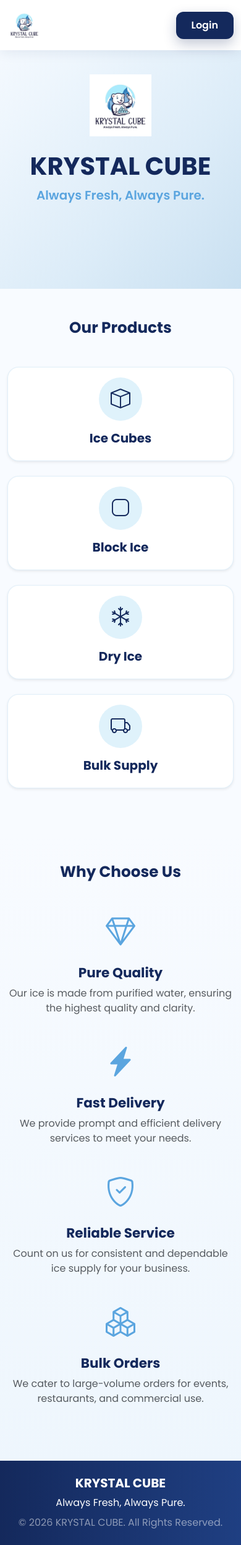
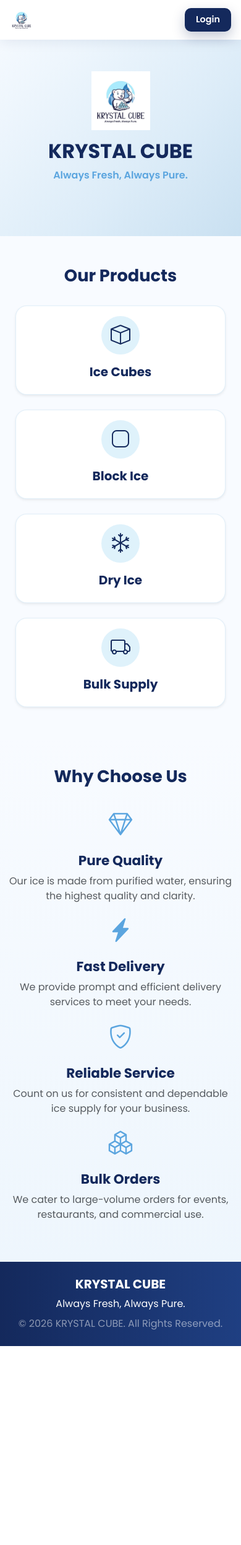
Before and after one commit to Ankita-345/idms-project, a PHP site: page / in a window 390 px wide. Shown: the whole page at 62% size. After the commit the page ends 2172 px from the top, so only its background shows below. Run offline with PHP 8.4, Linux system fonts and the light colour scheme.

Commit message:
for responsive

```diff
--- a/add-order.php
+++ b/add-order.php
@@ -331,15 +331,13 @@ include 'includes/header.php';
     <div class="row">
         <?php include 'includes/sidebar.php'; ?>
 
-        <main class="col-md-9 ms-sm-auto col-lg-10 px-md-4 py-4">
-            <div class="mb-4 border-bottom pb-3">
+<main class="col-12 col-md-9 ms-sm-auto col-lg-10 px-3 px-md-4 py-4">            <div class="mb-4 border-bottom pb-3">
                 <a href="orders.php" class="btn btn-sm btn-secondary mb-2">← Back</a>
                 <h1 class="h2">Create New Order</h1>
             </div>
 
             <div class="row">
-                <div class="col-12 col-lg-8">
-                    <div class="card shadow-sm">
+<div class="col-12 col-lg-8 mx-auto">                    <div class="card shadow-sm">
                         <div class="card-body">
                             <?php if ($error): ?>
                                 <div class="alert alert-danger"><?= htmlspecialchars($error) ?></div>
--- a/assets/css/landing.css
+++ b/assets/css/landing.css
@@ -150,10 +150,9 @@ body {
     font-weight: 700;
 }
 
-.why-choose-us-section .col-md-3:hover .feature-icon {
+.why-choose-us-section .col-12:hover .feature-icon {
     color: #14295c;
 }
-
 /* Footer */
 .footer-section {
     background: linear-gradient(
@@ -191,16 +190,99 @@ body {
 }
 
 /* Responsive */
-@media (max-width: 768px) {
+@media (max-width: 991px) {
     .hero-section {
-        padding: 120px 0;
+        padding: 140px 0 90px;
+    }
+
+    .navbar-logo {
+        height: 45px !important;
     }
 
     .hero-logo {
-        max-width: 100px;
+        max-width: 120px;
     }
 
+    .hero-title,
     .hero-section h1 {
-        font-size: 2.5rem;
+        font-size: 2.8rem;
+        line-height: 1.1;
+    }
+
+    .hero-section .lead {
+        font-size: 1.1rem;
     }
 }
+
+@media (max-width: 576px) {
+    body {
+        overflow-x: hidden;
+    }
+
+    .navbar .container {
+        padding-left: 16px;
+        padding-right: 16px;
+    }
+
+    .navbar-logo {
+        height: 38px !important;
+    }
+
+    .btn-outline-light {
+        padding: 8px 18px;
+        font-size: 0.9rem;
+        border-radius: 10px;
+    }
+
+    .hero-section {
+        padding: 115px 16px 70px;
+    }
+
+    .hero-logo {
+        max-width: 95px;
+        margin-bottom: 1rem !important;
+    }
+
+    .hero-title,
+    .hero-section h1 {
+        font-size: 2rem;
+        line-height: 1.15;
+        word-break: keep-all;
+    }
+
+    .hero-section .lead {
+        font-size: 1rem;
+    }
+
+    .services-section,
+    .why-choose-us-section {
+        padding-top: 3rem !important;
+        padding-bottom: 3rem !important;
+    }
+
+    .services-section h2,
+    .why-choose-us-section h2 {
+        font-size: 1.7rem;
+        margin-bottom: 2rem !important;
+    }
+
+    .services-section .card {
+        max-width: 340px;
+        margin-left: auto;
+        margin-right: auto;
+    }
+
+    .icon-circle {
+        width: 62px;
+        height: 62px;
+    }
+
+    .feature-icon {
+        font-size: 2.4rem;
+    }
+
+    .footer-section {
+        padding-left: 15px;
+        padding-right: 15px;
+    }
+}
--- a/dashboard.php
+++ b/dashboard.php
@@ -13,9 +13,8 @@ include 'includes/header.php';
     <div class="row">
         <?php include 'includes/sidebar.php'; ?>
 
-        <main class="col-md-9 ms-sm-auto col-lg-10 px-md-4 py-4">
-            <div class="d-flex justify-content-between flex-wrap flex-md-nowrap align-items-center pb-2 mb-3 border-bottom">
-                <div>
+<main class="col-12 col-md-9 ms-sm-auto col-lg-10 px-3 px-md-4 py-4">
+<div class="d-flex justify-content-between flex-wrap align-items-center gap-2 pb-2 mb-3 border-bottom">                <div>
                     <h1 class="h2">Dashboard</h1>
                     <p class="text-muted mb-0">Welcome back, <?= htmlspecialchars($_SESSION['full_name']) ?>.</p>
                 </div>
--- a/includes/sidebar.php
+++ b/includes/sidebar.php
@@ -2,8 +2,8 @@
 $role = $_SESSION['role'] ?? 'Client';
 $currentPage = basename($_SERVER['PHP_SELF']);
 ?>
-<nav class="col-md-3 col-lg-2 d-md-block bg-dark sidebar collapse show" id="dashboardSidebar">
-    <div class="sidebar-inner">
+<nav class="col-md-3 col-lg-2 d-md-block bg-dark sidebar collapse" id="dashboardSidebar">
+        <div class="sidebar-inner">
         <div class="sidebar-menu flex-grow-1 px-3 pt-4 pb-4">
             <ul class="nav flex-column mb-0">
                 <li class="nav-item mb-1">
--- a/index.php
+++ b/index.php
@@ -29,8 +29,7 @@ $pageTitle = 'KRYSTAL CUBE - Always Fresh, Always Pure.';
         <div class="container">
             <a class="navbar-brand" href="#">
                 <!-- Replace with your logo -->
-<img src="assets/images/krystal-cube-logo.jpeg" alt="KRYSTAL CUBE" style="height: 55px; width: auto;">            </a>
-            <div class="ms-auto">
+<img src="assets/images/krystal-cube-logo.jpeg" alt="KRYSTAL CUBE" class="navbar-logo">            <div class="ms-auto">
                 <a href="login.php" class="btn btn-outline-light">Login</a>
             </div>
         </div>
@@ -40,7 +39,8 @@ $pageTitle = 'KRYSTAL CUBE - Always Fresh, Always Pure.';
     <header class="hero-section text-white text-center">
         <div class="container">
             <div class="hero-content">
-<img src="assets/images/krystal-cube-logo.jpeg" alt="KRYSTAL CUBE" class="hero-logo mb-4">                <h1 class="display-3">KRYSTAL CUBE</h1>
+<img src="assets/images/krystal-cube-logo.jpeg" alt="KRYSTAL CUBE" class="hero-logo mb-4">
+<h1 class="display-3 hero-title">KRYSTAL CUBE</h1>
                 <p class="lead">Always Fresh, Always Pure.</p>
             </div>
         </div>
@@ -50,9 +50,9 @@ $pageTitle = 'KRYSTAL CUBE - Always Fresh, Always Pure.';
     <section class="services-section py-5">
         <div class="container">
             <h2 class="text-center mb-5">Our Products</h2>
-            <div class="row text-center">
-                <div class="col-md-3 col-sm-6 mb-4">
-                    <div class="card h-100 shadow-sm border-0">
+<div class="row text-center g-4">
+<div class="col-12 col-sm-6 col-lg-3">
+                        <div class="card h-100 shadow-sm border-0">
                         <div class="card-body">
                             <div class="icon-circle mx-auto mb-3">
                                 <i class="bi bi-box"></i>
@@ -61,8 +61,8 @@ $pageTitle = 'KRYSTAL CUBE - Always Fresh, Always Pure.';
                         </div>
                     </div>
                 </div>
-                <div class="col-md-3 col-sm-6 mb-4">
-                    <div class="card h-100 shadow-sm border-0">
+<div class="col-12 col-sm-6 col-lg-3">
+                        <div class="card h-100 shadow-sm border-0">
                         <div class="card-body">
                             <div class="icon-circle mx-auto mb-3">
                                 <i class="bi bi-app"></i>
@@ -71,8 +71,8 @@ $pageTitle = 'KRYSTAL CUBE - Always Fresh, Always Pure.';
                         </div>
                     </div>
                 </div>
-                <div class="col-md-3 col-sm-6 mb-4">
-                    <div class="card h-100 shadow-sm border-0">
+<div class="col-12 col-sm-6 col-lg-3">
+                        <div class="card h-100 shadow-sm border-0">
                         <div class="card-body">
                             <div class="icon-circle mx-auto mb-3">
                                 <i class="bi bi-snow"></i>
@@ -81,7 +81,7 @@ $pageTitle = 'KRYSTAL CUBE - Always Fresh, Always Pure.';
                         </div>
                     </div>
                 </div>
-                <div class="col-md-3 col-sm-6 mb-4">
+                <div class="col-12 col-sm-6 col-lg-3">
                     <div class="card h-100 shadow-sm border-0">
                         <div class="card-body">
                             <div class="icon-circle mx-auto mb-3">
@@ -100,29 +100,27 @@ $pageTitle = 'KRYSTAL CUBE - Always Fresh, Always Pure.';
         <div class="container">
             <h2 class="text-center mb-5">Why Choose Us</h2>
             <div class="row">
-                <div class="col-md-3 text-center mb-4">
-                    <div class="feature-icon mb-3">
+<div class="col-12 col-sm-6 col-lg-3 text-center">                    <div class="feature-icon mb-3">
                         <i class="bi bi-gem"></i>
                     </div>
                     <h4>Pure Quality</h4>
                     <p class="text-muted">Our ice is made from purified water, ensuring the highest quality and clarity.</p>
                 </div>
-                <div class="col-md-3 text-center mb-4">
-                    <div class="feature-icon mb-3">
+<div class="col-12 col-sm-6 col-lg-3 text-center">                    <div class="feature-icon mb-3">
                         <i class="bi bi-lightning-charge-fill"></i>
                     </div>
                     <h4>Fast Delivery</h4>
                     <p class="text-muted">We provide prompt and efficient delivery services to meet your needs.</p>
                 </div>
-                <div class="col-md-3 text-center mb-4">
-                    <div class="feature-icon mb-3">
+<div class="col-12 col-sm-6 col-lg-3 text-center">
+                   <div class="feature-icon mb-3">
                         <i class="bi bi-shield-check"></i>
                     </div>
                     <h4>Reliable Service</h4>
                     <p class="text-muted">Count on us for consistent and dependable ice supply for your business.</p>
                 </div>
-                <div class="col-md-3 text-center mb-4">
-                    <div class="feature-icon mb-3">
+<div class="col-12 col-sm-6 col-lg-3 text-center">
+                        <div class="feature-icon mb-3">
                         <i class="bi bi-boxes"></i>
                     </div>
                     <h4>Bulk Orders</h4>
```
Also changed, not shown: clients.php (+12 -4 lines), delivery-teams.php (+15 -3 lines), edit-order.php (+4 -5 lines), includes/header.php (+48 -0 lines), inventory.php (+6 -7 lines), orders.php (+8 -4 lines), profile.php (+14 -3 lines), reports.php (+13 -14 lines), view-order.php (+8 -9 lines).
